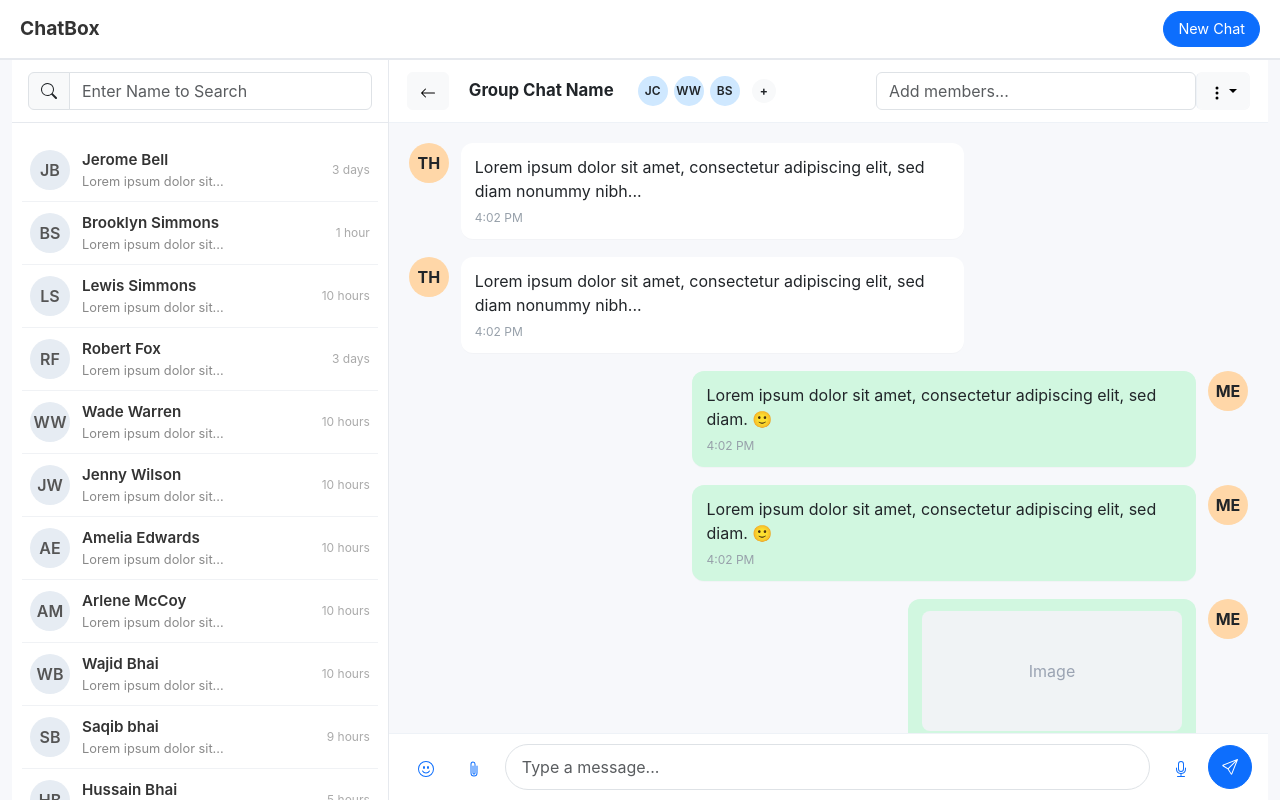
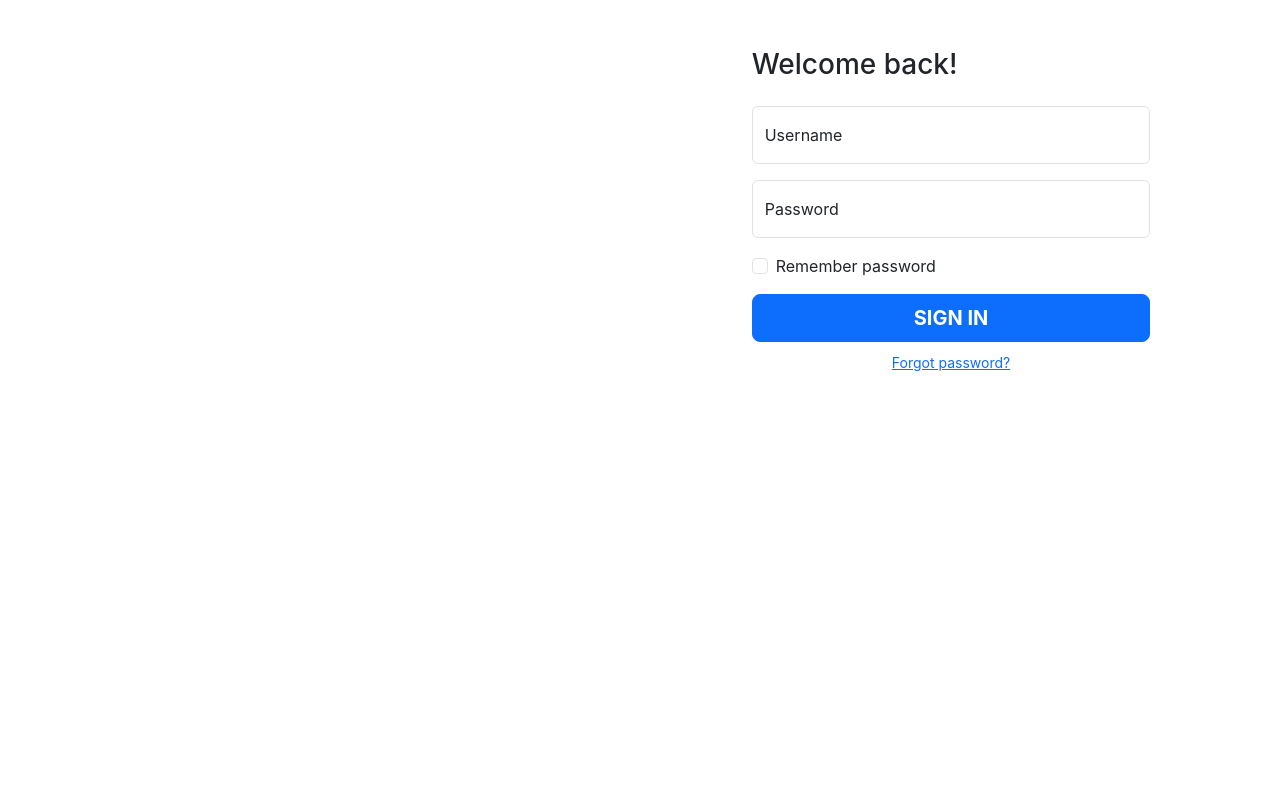
Before and after one commit to Wajid6832/story-games, a React (Create React App) app: page / in a window 1280 px wide. Built offline with nearby package versions, Linux system fonts and the light colour scheme.

Commit message:
resolve conflicts added new branch Sufyan.

```diff
--- a/src/App.js
+++ b/src/App.js
@@ -19,10 +19,6 @@ import WorkRoomPage from "./components/WorkRoom/WorkRoomPage";
 
 import "../node_modules/bootstrap/dist/css/bootstrap.min.css"
 
-// import { BrowserRouter, Routes, Route } from "react-router-dom";
-// import { Login } from "./features/auth/Login";
-// import { Products } from "./features/product/Product";
-
 import Home from "./components/Common/Landing/Reader-Home";
 import ReaderHome from "./components/Common/Landing/Reader-Home";
 import ReadersLanding from "./components/Common/Landing/ReadersLanding";
@@ -36,15 +32,11 @@ import PrivacyPolicy from "./components/StoryPrivacyPolicy/StoryPrivacyPolicyPag
 function App() {
   return (
     <div className="App">
-       {/* <BrowserRouter>
-      <Routes>
-        <Route path="/products" element={<Products />}/>
-        <Route path="/" element={<Login />} />
 
-=======
      <BrowserRouter>
       <Routes>
         <Route path="/products" element={<Products />} />
+        <Route path="/ChatApp" element={<ChatApp />} />
          <Route path="/" element={<Login />} />
         <Route path="/" element={<ReaderHome/>} />
         <Route path="/readinghome" element={<ReadersLanding/>} />
@@ -53,19 +45,9 @@ function App() {
          <Route path="/workroompage" element={ <WorkRoomPage/>} />
           <Route path="/landingpage" element={<LandingPage/>} />
            <Route path="/privacypolicypage" element={<PrivacyPolicy/>} />
+      </Routes>
 
-      </Routes>
-<<<<<<< HEAD
-<<<<<<< HEAD
-=======
->>>>>>> fc8c8fe (conflicts handling and make chatbox responsive)
-      </BrowserRouter> */}
-
-      {/* <WriterLanding/> */}
-{/* <LandingPage/> */}
-      <ChatApp />
-
-       {/* </BrowserRouter> */}
+       </BrowserRouter>
 
     </div>
   );
```
